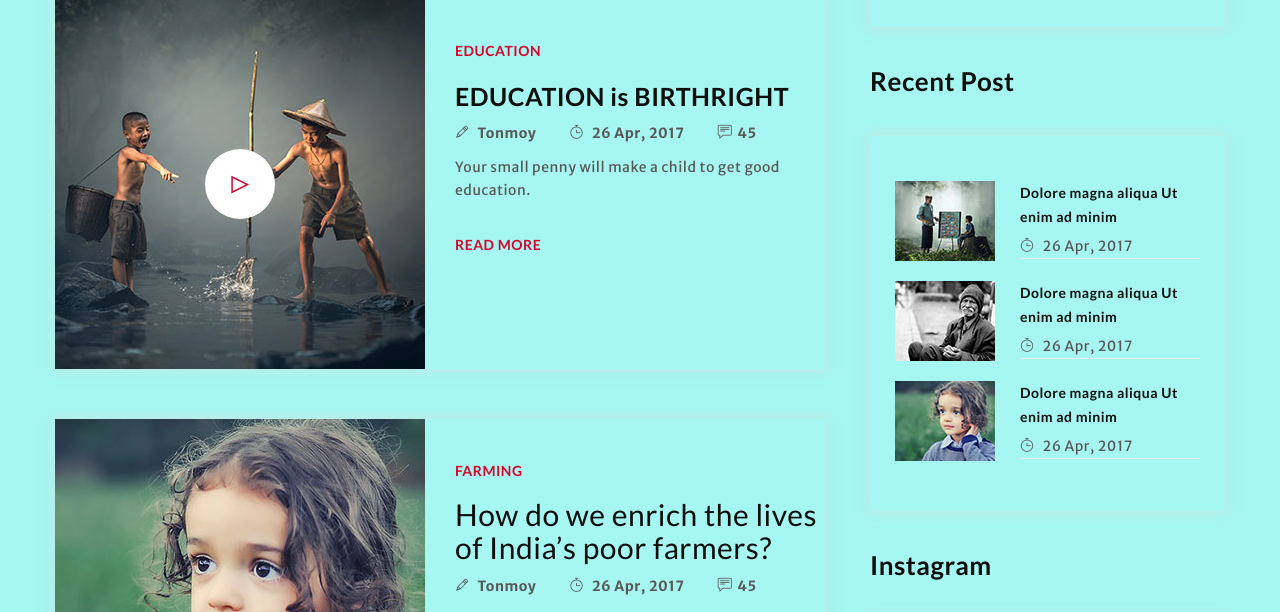
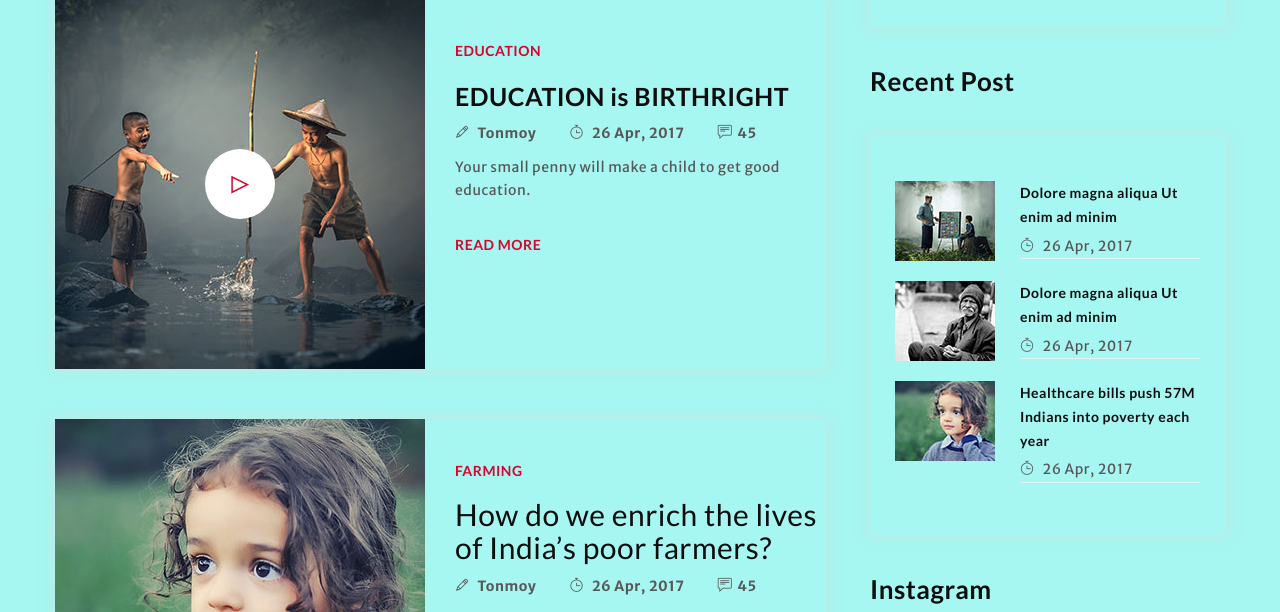
Before and after one commit to iamsrshaikh/wt_project, a Node server app: page /blog-archive in a window 1280 px wide. Shown: the part 668-1280 px from the top of the page. Run offline with Node 20, Linux system fonts and the light colour scheme.

Commit message:
Update blog-archive.ejs

```diff
--- a/views/blog-archive.ejs
+++ b/views/blog-archive.ejs
@@ -262,7 +262,7 @@
 											<!-- /img -->
 											<div class="blog-recent-post-text">
 												<div class="blog-recent-post-head">
-													<a href="#">Dolore magna aliqua Ut enim ad minim</a>
+													<a href="#">Healthcare bills push 57M Indians into poverty each year</a>
 												</div>
 												<!-- /post-head -->
 												<div class="blog-recent-post-meta mt5">
```
